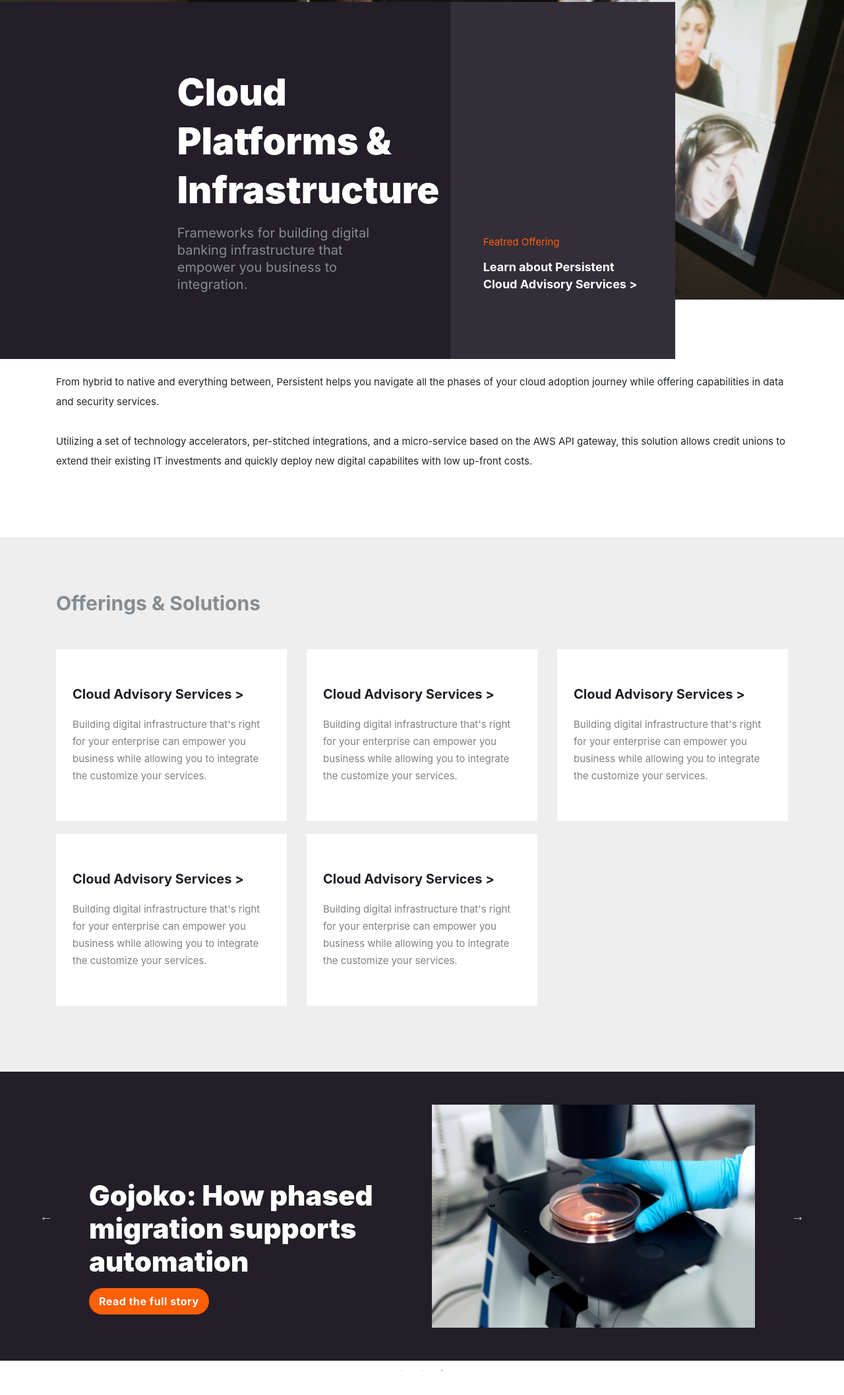
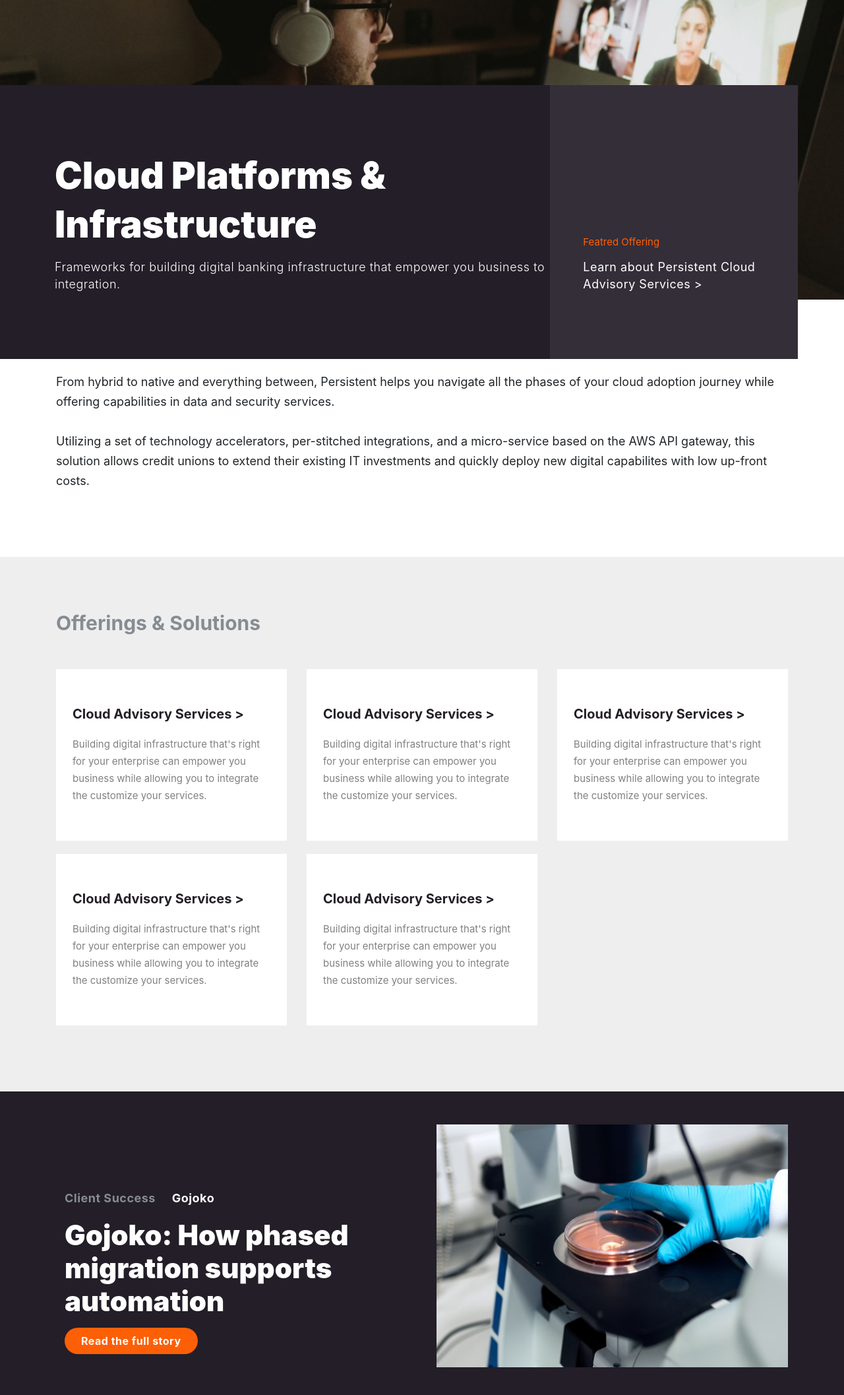
Before and after one commit to pagevamp/persistent, a website: page dev/index.html in a window 1280 px wide. Shown: the part 186-2300 px from the top of the page at 66% size. Drawn offline with nearby package versions, Linux system fonts and the light colour scheme; files that its build step writes are made by us from their sources; a script that the page names is missing; a web font is replaced by a local one.

Commit message:
revisionone

```diff
--- a/dev/includes/modules/hero/banner.html
+++ b/dev/includes/modules/hero/banner.html
@@ -1,12 +1,18 @@
 <div class="banner-image">
+
     <div class="banner-text">
-        <div class="banner-text__title">
-          <h1>Cloud Platforms & Infrastructure</h1>
-          <p>Frameworks for building digital banking infrastructure that empower you business to integration.</p>
+      <div class="container">
+        <div class="row banner-text__wrapper">
+          <div class="col-sm-8 left banner-text__wrapper__title">
+            <h1>Cloud Platforms & Infrastructure</h1>
+            <p>Frameworks for building digital banking infrastructure that empower you business to integration.</p>
+          </div>
+          <div class="col-sm-4 banner-text__wrapper__link">
+            <p>Featred Offering</p>
+            <a href="#">Learn about Persistent Cloud Advisory Services ></a>
+          </div>
         </div>
-        <div class="banner-text__link">
-          <p>Featred Offering</p>
-          <a href="#">Learn about Persistent Cloud Advisory Services ></a>
-        </div>
+      </div>
     </div>
+
 </div>
--- a/dev/includes/modules/section/slider.html
+++ b/dev/includes/modules/section/slider.html
@@ -4,6 +4,12 @@
             <div class="slider__content">
                 <div class="row">
                     <div class=" col-sm-12 col-md-6 col-lg-6 slider__content__text">
+                        <div class="slider__content__text__logo">
+                            <ul>
+                                <li>Client Success</li>
+                                <li>Gojoko</li>
+                            </ul>
+                        </div>
                         <div class="slider__content__title">
                             <h2>Gojoko: How phased migration supports automation</h2>
                         </div>
--- a/dev/scripts/slickinit.js
+++ b/dev/scripts/slickinit.js
@@ -5,7 +5,7 @@ $(document).ready(function(){
         speed: 300,
         slidesToShow: 1,
         adaptiveHeight: true,
-        autoplay: true,
+        // autoplay: true,
         autoplaySpeed: 2000,
     });
 });
--- a/dev/scss/layout/_footer.scss
+++ b/dev/scss/layout/_footer.scss
@@ -59,13 +59,13 @@
                     li{
                         list-style-type: none;
                         display: inline-block;
-                        margin-right: 20px;
+                        margin-right: 30px;
                         position: relative;
-                        font-size: 12px;
+                        font-size: 14px;
                         &::after{
                            position: absolute;
                            content: '';
-                           right: -10px;
+                           right: -15px;
                             top: 2px;
                            bottom: 0;
                            margin:auto 0;
--- a/dev/scss/layout/_header.scss
+++ b/dev/scss/layout/_header.scss
@@ -17,10 +17,18 @@
 }
 
 .nav-main{
-    .nav-link{
-        color: #ffffff;
-        font-size: 14px;
-        letter-spacing: 0.5px;
+    .nav-item{
+        .nav-link{
+            color: #ffffff;
+            font-size: 14px;
+            letter-spacing: 0.5px;
+            font-weight: 300;
+        }
+        &.active{
+            .nav-link{
+                font-weight: 500;
+            }
+        }
     }
 }
 
--- a/dev/scss/layout/_hero.scss
+++ b/dev/scss/layout/_hero.scss
@@ -10,29 +10,39 @@
         position: absolute;
         bottom: -90px;
         left: 0;
+        right:0;
+        z-index: 2;
+        &__wrapper{
         background-color:#231E28;
-        max-width: 80%;
-        display: grid;
-        grid-template-columns: repeat(12,1fr);
-        z-index: 2;
+        padding-left:  13px;
+        .left::before{
+            left: -999em;
+            background-color:#231E28;
+            content: '';
+            display: block;
+            position: absolute;
+            width: 999em;
+            top: 0;
+            bottom: 0;
+        }
         &__title{
-        grid-column: 1/8;
         padding: 100px 0px;
-        padding-left: 45%;
             h1{
                 color: #ffffff;
                 font-size: 56px;
                 line-height: 74px;
             }
             p{
-                color: #868C92;
+                color: #ffffff;
                 line-height: 26px;
-                font-size: 20px;
+                font-size: 18px;
+                letter-spacing: 0.5px;
+                font-weight: 300;
             }
         }
         &__link{
             background-color: #342E39;
-            grid-column: 9/13;
+            // grid-column: 8/13;
             padding: 100px 50px;
             display: grid;
             grid-template-rows: 1fr;
@@ -44,10 +54,13 @@
             a{
                 color: #ffffff;
                 font-size: 18px;
-                font-weight: 700;
+                font-weight: 400;
                 line-height: 26px;
                 align-self: end;
+                letter-spacing: 0.5px
             }
         }
+        }
+
     }
 }
--- a/dev/scss/layout/_section.scss
+++ b/dev/scss/layout/_section.scss
@@ -21,12 +21,13 @@
         font-size: 45px;
         font-weight: 900;
         margin-bottom: 10px;
+        line-height: 40px;
     }
     .sub-title{
         color: $white;
         font-size: 18px;
         line-height: 32px;
-        font-weight: 400;
+        font-weight: 300;
     }
 
     .contactus-form{
@@ -50,7 +51,7 @@
         }
         .btn-primary{
             background-color: $white;
-            color: grey;
+            color: #000000;
             border-radius:25px;
             padding: 8px 25px;
             border: none;
@@ -66,50 +67,10 @@
     margin-bottom: 55px;
     background-color: #ffffff;
     position: relative;
-    .banner-text{
-        position: absolute;
-        top: -300px;
-        left: 0;
-        background-color:#231E28;
-        max-width: 80%;
-        display: grid;
-        grid-template-columns: repeat(12,1fr);
-        &__title{
-        grid-column: 1/8;
-        padding: 100px 0px;
-        padding-left: 45%;
-            h1{
-                color: #ffffff;
-                font-size: 56px;
-                line-height: 74px;
-            }
-            p{
-                color: #868C92;
-                line-height: 26px;
-                font-size: 20px;
-            }
-        }
-        &__link{
-            background-color: #342E39;
-            grid-column: 9/13;
-            padding: 100px 50px;
-            display: grid;
-            grid-template-rows: 1fr;
-            p{
-                color:#FD5F07 ;
-                margin-bottom: 10px;
-                align-self: end;
-            }
-            a{
-                color: #ffffff;
-                font-size: 18px;
-                font-weight: 700;
-                line-height: 26px;
-                align-self: end;
-            }
-        }
+    p{
+        font-size: 18px;
+        line-height: 30px;
     }
-
 }
 
 .whyPersistent{
@@ -139,10 +100,30 @@
 
 .homepage-slider{
     background-color: #231E28;
+    padding-bottom: 70px;
     .slider{
         &__content{
-            padding: 50px;
+            padding: 50px 0px;
+            padding-left: 13px;
             &__text{
+                &__logo{
+                    ul{
+                        padding: 0px;
+                        margin-bottom: 15px;
+                        letter-spacing: 0.5px;
+                        li{
+                            color: #ffffff;
+                            list-style-type: none;
+                            display: inline-block;
+                            margin-right: 20px;
+                            font-size: 18px;
+                            font-weight: 700;
+                            &:first-child{
+                                color: #868C92;
+                            }
+                        }
+                    }
+                }
                 display: flex;
                 flex-direction: column;
                 justify-content: flex-end;
@@ -155,5 +136,54 @@
                 }
             }
         }
+
+        .slick-dots{
+            text-align: left;
+            bottom: -50px;
+            li{
+                width: 100px;
+                button{
+                    &:before{
+                        background-color: #ffffff;
+                        content: '';
+                        width: 99px;
+                        height: 2px;
+                        opacity: 1;
+                    }
+                }
+                &.slick-active{
+                    button{
+                        &:before{
+                            background-color: #FD5F07;
+                            content: '';
+                            width: 99px;
+                            height: 2px;
+                            opacity: 1;
+                        }
+                    }
+                }
+
+            }
+        }
+
+        .slick-prev,
+        .slick-next{
+            bottom: -25px;
+            top: auto;
+        }
+
+        .slick-prev{
+            right: 100px;
+            left: auto;
+            &::before{
+                font-size: 50px;
+            }
+        }
+        .slick-next{
+            right: 0px;
+            &::before{
+                font-size: 50px;
+            }
+        }
     }
 }
--- a/dev/scss/modules/_buttons.scss
+++ b/dev/scss/modules/_buttons.scss
@@ -22,7 +22,7 @@ button,
     background-color: #FD5F07;
     border-radius: 40px;
     border: none;
-    padding: 8px 15px;
+    padding: 8px 25px;
     font-size: 16px;
     font-weight: 300;
     letter-spacing: 0.5px;
--- a/dev/scss/modules/_cards.scss
+++ b/dev/scss/modules/_cards.scss
@@ -14,6 +14,10 @@
         color:grey;
         line-height: 26px;
         font-weight: 400;
+        display: -webkit-box;
+        -webkit-line-clamp: 4;
+        -webkit-box-orient: vertical;
+        overflow: hidden;
     }
 }
 
@@ -28,5 +32,10 @@
         font-size: 15px;
         line-height: 26px;
         color: #19151C;
+        display: -webkit-box;
+        -webkit-line-clamp: 4;
+        -webkit-box-orient: vertical;
+        overflow: hidden;
+
     }
 }
```
Also changed, not shown: dist/css/app.min.css, dist/index.html, dist/scripts/app.min.js, dist/section.html, dist/styleguide.html, 1 other file.
